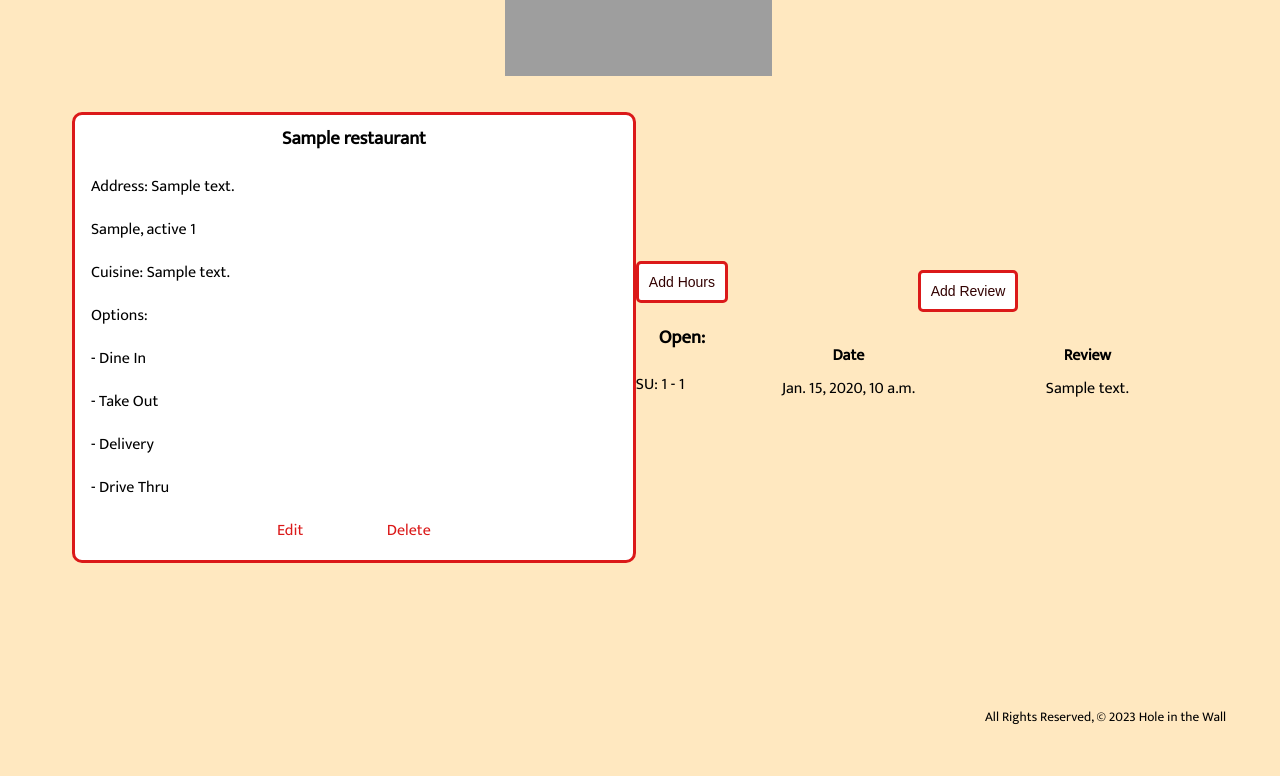
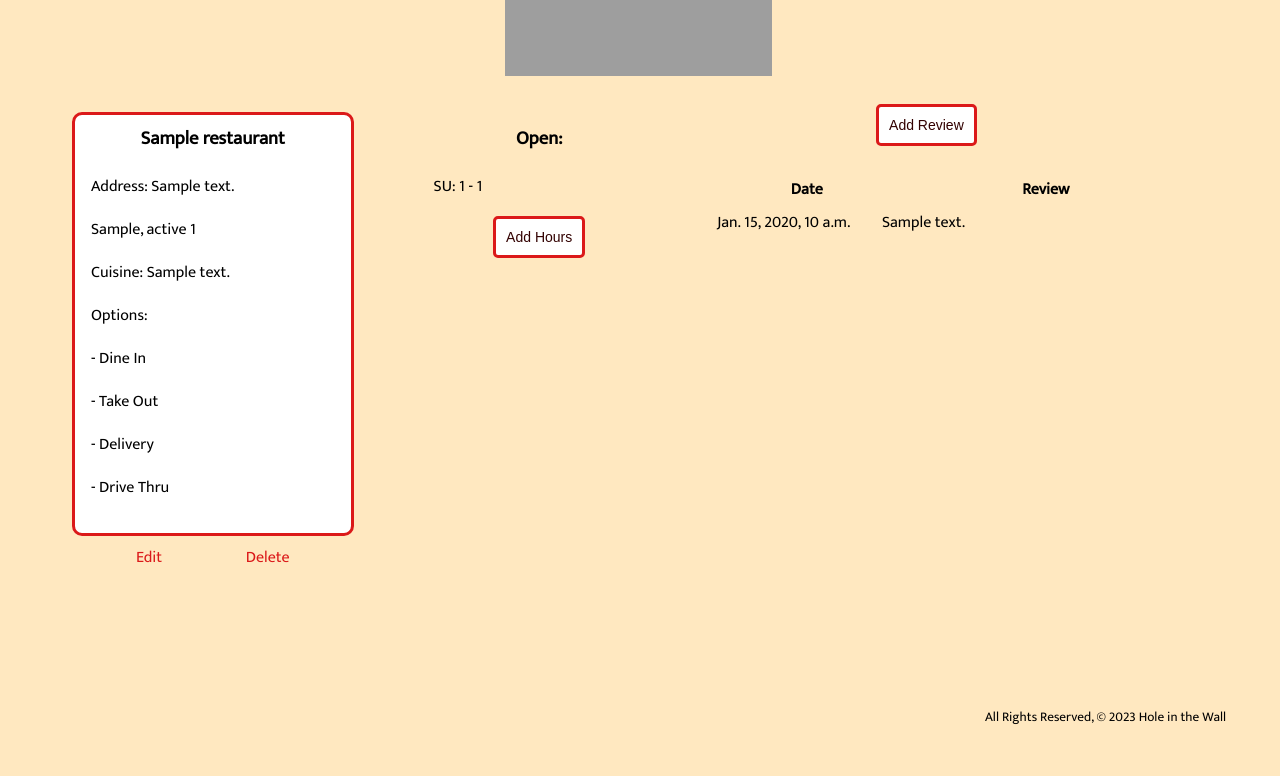
Before and after one commit to jvpati17/hole-in-the-wall, a Django app: page /restaurants/1/ in a window 1280 px wide. Shown: the part 120-896 px from the top of the page. Run offline with Django 3.2, Linux system fonts and the light colour scheme; tables that the repository leaves empty hold one stand-in row (values such as "Sample post"); grey boxes are pictures that could not be loaded.

Commit message:
adjust styling on restaurant details

```diff
--- a/main_app/models.py
+++ b/main_app/models.py
@@ -51,7 +51,7 @@ class Day(models.Model):
     restaurant = models.ForeignKey(Restaurant, on_delete=models.CASCADE)
 
     def __str__(self):
-        return self.name
+        return self.get_days_display()
 
     def get_absolute_url(self):
         return reverse('days_detail', kwargs={'pk': self.id})
--- a/main_app/static/css/style.css
+++ b/main_app/static/css/style.css
@@ -104,18 +104,40 @@ p {
     padding: 3vh;
     display: flex;
     flex-direction: row;
-    align-items: center;
+    /* align-items: center; */
     justify-content: center;
 }
 
-.rest-card, .rest-details {
+.rest-card {
     background-color: white;
     border: solid #db1919;
     border-radius: 10px;
     margin: 1vh auto 1vh auto;
     padding: 2vh;
-    width: 50%;
+    width: 40vh
 }
+
+.rest-section {
+    width: 40vh;
+    margin-right: 10vh;
+}
+
+.rest-details {
+    background-color: white;
+    border: solid #db1919;
+    border-radius: 10px;
+    margin: 1vh auto 1vh auto;
+    padding: 2vh;
+}
+
+.days-details {
+    width: 30vh;
+}
+
+.reviews {
+    width: 80vh;
+}
+
 
 #edit-btn {
     margin: 0 5vh 0 0
@@ -227,6 +249,11 @@ td {
     width: 30vh;
 }
 
+.review-text {
+    width: 45vh;
+    text-align: left;
+    margin-left: 5vh;
+}
 
 footer {
     margin-top: auto;
--- a/main_app/templates/restaurants/detail.html
+++ b/main_app/templates/restaurants/detail.html
@@ -1,8 +1,8 @@
 {% extends 'base.html' %}
 {% block content %}
 <div id="whole-page">
-    <div class="rest-details">
-        <div>
+    <div class="rest-section">
+        <div class="rest-details">
             <span><h3>{{ restaurant.name }}</h3></span>
             <p>Address: {{ restaurant.address }}</p>
             <p>{{ restaurant.city }}, {{ restaurant.state }} {{ restaurant.zip_code }}</p>
@@ -29,16 +29,16 @@
 
     <div class="days-details">
         <div class="days-form">
+            <br>
+            <h3>Open:</h3>
+            {% for day in restaurant.day_set.all %}
+            <p>{{ day.days }}: {{ day.opening_time }} - {{ day.closing_time }}</p>
+            {% endfor %}
             <form action="{% url 'add_day' restaurant.id %}" method="POST">
                 {% csrf_token %}
                 {{ day_form.as_p }}
                 <input type="submit" class="btn" value="Add Hours">
             </form>
-            <br>
-            <h3>Open:</h3>
-            {% for day in restaurant.day_set.all %}
-            <p>{{ day.days }}: {{ day.opening_time }} - {{ day.closing_time }}</p>
-            {% endfor %}
         </div>
     </div>
 
@@ -57,8 +57,8 @@
             <tbody>
                 {% for review in restaurant.review_set.all %}
                 <tr>
-                    <td>{{review.created_at}}</td>
-                    <td>{{review.review}}</td>
+                    <td class="review-date">{{review.created_at}}</td>
+                    <td class="review-text">{{review.review}}</td>
                 </tr>
                 {% endfor %}
             </tbody>
```
